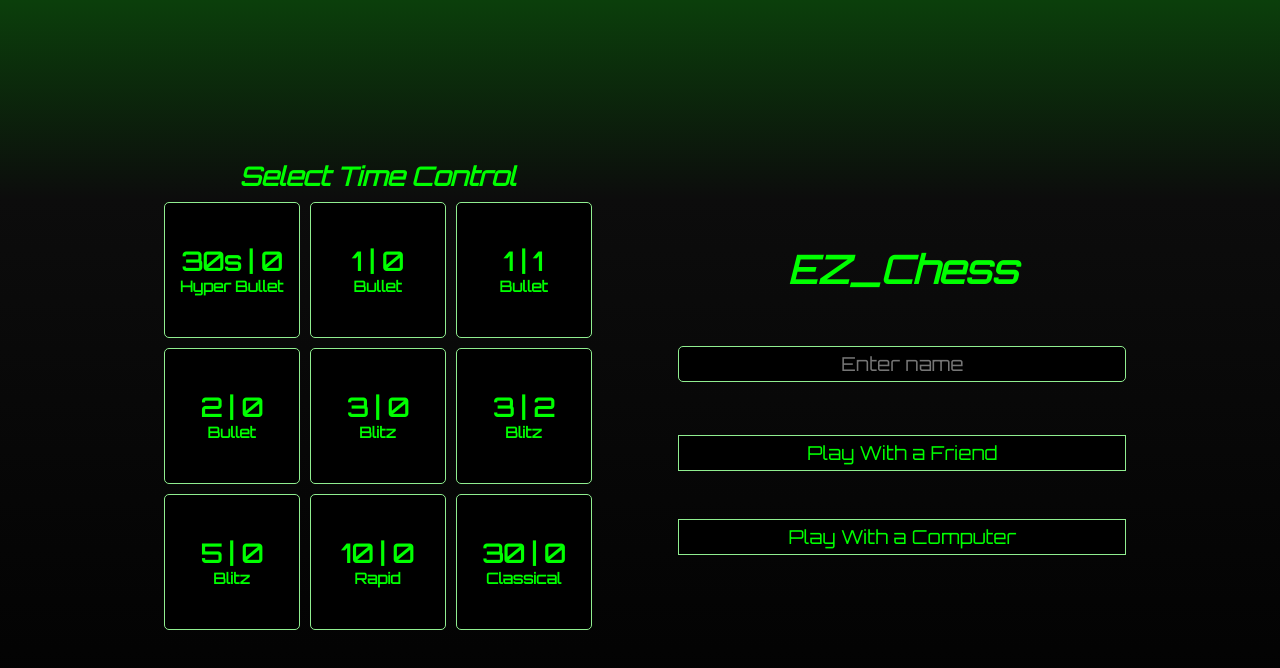
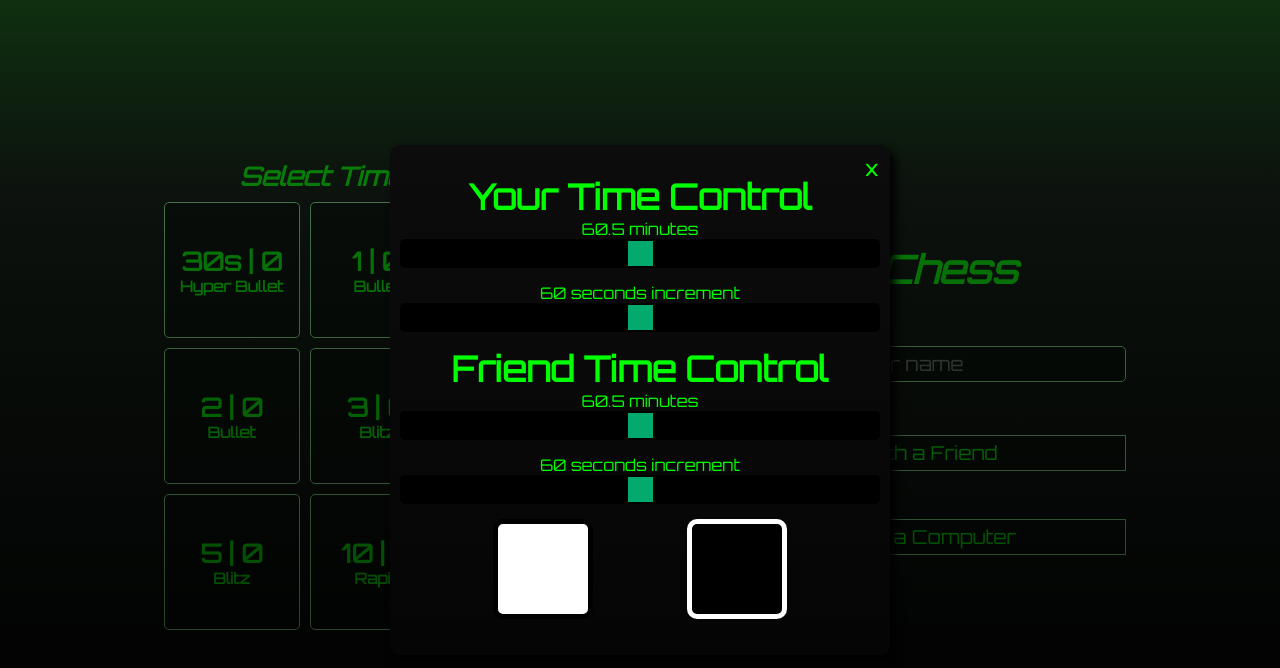
Before and after one commit to tenick/ez-chess, a website: page index.html in a window 1280 px wide. Both pictures are taken after a click on the button "Play With a Friend". Drawn offline with Linux system fonts and the light colour scheme.

Commit message:
added frontend design and functionality

```diff
--- a/index.html
+++ b/index.html
@@ -9,43 +9,64 @@
     <link rel="stylesheet" href="style.css">
 </head>
 <body>
+
     <div class="main-container">
+        <dialog id="custom-TC-dialog">
+            <div id="dialog-x" onclick="dialog.close();">X</div>
+
+            <span class="in-h">Your Time Control</span>
+            <span class="in-lbl" id="your-mins-lbl">Minutes</span>
+            <input min=".5" max="120" type="range" id="your-mins-range" step=".5" class="in-tc">
+            <span class="in-lbl" id="your-inc-secs-lbl">Secs</span>
+            <input min="0" max="120" type="range" id="your-inc-secs-range" class="in-tc">
+
+            <span class="in-h">Friend Time Control</span>
+            <span class="in-lbl" id="friend-mins-lbl">Minutes</span>
+            <input min=".5" max="120" type="range" id="friend-mins-range" step=".5" class="in-tc">
+            <span class="in-lbl" id="friend-inc-secs-lbl">Secs</span>
+            <input min="0" max="120" type="range" id="friend-inc-secs-range" class="in-tc">
+
+            <div id="chess-color-btns">
+                <button id="white-btn" onclick="play('w');"></button>
+                <button id="black-btn" onclick="play('b');"></button>
+            </div>
+        </dialog>
         <div class="container">
             <h1 class="container-label">Select Time Control</h1>
             <div class="time-ctrl-btn-container">
-                <div class="time-ctrl-btn">
+                <div class="time-ctrl-btn" onclick="tcSelected(this);">
                     <h1>30s | 0</h1>
                     <h3>Hyper Bullet</h3>
                 </div>
-                <div class="time-ctrl-btn">
+                <div class="time-ctrl-btn" onclick="tcSelected(this);">
                     <h1>1 | 0</h1>
                     <h3>Bullet</h3>
                 </div>
-                <div class="time-ctrl-btn">
+                <div class="time-ctrl-btn" onclick="tcSelected(this);">
                     <h1>1 | 1</h1>
                     <h3>Bullet</h3>
                 </div>
-                <div class="time-ctrl-btn">
+                <div class="time-ctrl-btn" onclick="tcSelected(this);">
                     <h1>2 | 0</h1>
                     <h3>Bullet</h3>
                 </div>
-                <div class="time-ctrl-btn">
+                <div class="time-ctrl-btn" onclick="tcSelected(this);">
                     <h1>3 | 0</h1>
                     <h3>Blitz</h3>
                 </div>
-                <div class="time-ctrl-btn">
+                <div class="time-ctrl-btn" onclick="tcSelected(this);">
                     <h1>3 | 2</h1>
                     <h3>Blitz</h3>
                 </div>
-                <div class="time-ctrl-btn">
+                <div class="time-ctrl-btn" onclick="tcSelected(this);">
                     <h1>5 | 0</h1>
                     <h3>Blitz</h3>
                 </div>
-                <div class="time-ctrl-btn">
+                <div class="time-ctrl-btn" onclick="tcSelected(this);">
                     <h1>10 | 0</h1>
                     <h3>Rapid</h3>
                 </div>
-                <div class="time-ctrl-btn">
+                <div class="time-ctrl-btn" onclick="tcSelected(this);">
                     <h1>30 | 0</h1>
                     <h3>Classical</h3>
                 </div>
@@ -54,9 +75,64 @@
         <div class="container2">
             <h1 class="text-logo">EZ_Chess</h1>
             <input placeholder="Enter name" class="in" type="text">
-            <button class="btn">Play With a Friend</button>
+            <button class="btn" onclick="dialog.showModal();">Play With a Friend</button>
             <button class="btn">Play With a Computer</button>
         </div>
     </div>
+
+    <script>
+        let dialog = document.getElementById('custom-TC-dialog');
+
+        var yourMinsSlider = document.getElementById("your-mins-range");
+        var yourIncSecsSlider = document.getElementById("your-inc-secs-range");
+        var friendMinsSlider = document.getElementById("friend-mins-range");
+        var friendIncSecsSlider = document.getElementById("friend-inc-secs-range");
+
+        var yourMinsLbl = document.getElementById("your-mins-lbl");
+        var yourIncSecsLbl = document.getElementById("your-inc-secs-lbl");
+        var friendMinsLbl = document.getElementById("friend-mins-lbl");
+        var friendIncSecsLbl = document.getElementById("friend-inc-secs-lbl");
+
+        function play(color) {
+            alert(color);
+        }
+
+        function tcSelected(elem) {
+            let val = elem.firstElementChild.innerHTML;
+            let TCs = val.split(' | ');
+            if (TCs[0].includes('s'))
+                TCs[0] = .5;
+            TCs[0] = parseFloat(TCs[0]);
+            TCs[1] = parseFloat(TCs[1]);
+
+            yourMinsSlider.value = TCs[0];
+            friendMinsSlider.value = TCs[0];
+            yourIncSecsSlider.value = TCs[1];
+            friendIncSecsSlider.value = TCs[1];
+            yourMinsSlider.oninput();
+            friendMinsSlider.oninput();
+            yourIncSecsSlider.oninput();
+            friendIncSecsSlider.oninput();
+
+            dialog.showModal();
+        }
+
+        function addSliderEvent(slider, label, lbl_time_unit) {
+            slider.oninput = () => {
+                let val = slider.value;
+                label.innerHTML = val + " " + lbl_time_unit;
+                if (val > 1)
+                    label.innerHTML += 's';
+                if (lbl_time_unit == 'second')
+                    label.innerHTML += ' increment';
+            };
+            slider.oninput();
+        }
+
+        addSliderEvent(yourMinsSlider, yourMinsLbl, 'minute');
+        addSliderEvent(yourIncSecsSlider, yourIncSecsLbl, 'second');
+        addSliderEvent(friendMinsSlider, friendMinsLbl, 'minute');
+        addSliderEvent(friendIncSecsSlider, friendIncSecsLbl, 'second');
+    </script>
 </body>
 </html>
--- a/package.json
+++ b/package.json
@@ -21,6 +21,7 @@
   },
   "homepage": "https://github.com/tenick/ez-chess#readme",
   "dependencies": {
-    "express": "^4.17.3"
+    "express": "^4.17.3",
+    "socket.io": "^4.4.1"
   }
 }
--- a/style.css
+++ b/style.css
@@ -12,7 +12,6 @@
 }
 
 body {
-    overflow: hidden; /* Hide scrollbars */
 }
 
 .main-container{
@@ -27,6 +26,112 @@ body {
     height: 100vh;
     justify-content:center;
     align-items: center;
+}
+
+#custom-TC-dialog {
+    text-align: center;
+    font-family: Arial, Helvetica, sans-serif;
+    font-family: 'Orbitron', sans-serif;
+    color: #0f0;
+    position: absolute;
+    top: 50%;
+    left: 50%;
+    transform: translate(-50%, -50%);
+    width: 500px;
+    height: 510px;
+    background: linear-gradient(to bottom, #0c0c0c 0%, rgb(5, 5, 5) 100%, rgb(11, 63, 11) 0%);
+    border: none;
+    border-radius: 10px;
+    box-shadow: 5px 5px 10px rgb(0, 0, 0);
+    padding: 30px 10px;
+}
+
+#chess-color-btns {
+    display: flex;
+    align-items: center;
+    justify-content: space-evenly;
+}
+
+#dialog-x {
+    position: absolute;
+    font-weight: bolder;
+    text-align: center;
+    border-radius: 50%;
+    left: 95%;
+    top: 3%;
+}
+#dialog-x:hover {
+    cursor: pointer;
+    color: white;
+}
+
+#white-btn {
+    width: 100px;
+    height: 100px;
+    background-color: white;
+    border: solid 5px black;
+    border-radius: 10px;
+    transition: 0.2s;
+}
+#black-btn {
+    width: 100px;
+    height: 100px;
+    background-color: black;
+    border: solid 5px white;
+    border-radius: 10px;
+    transition: 0.2s;
+}
+#white-btn:hover {
+    border: solid 0px white;
+    cursor: pointer;
+}
+#black-btn:hover {
+    border: solid 0px black;
+    cursor: pointer;
+}
+
+.in-h {
+    font: inherit;
+    font-size: 35px;
+    font-weight: bold;
+    display: block;
+}
+.in-tc {
+    -webkit-appearance: none;
+    width: 100%;
+    font: inherit;
+    font-size: larger;
+    text-align: center;
+    margin: 0 0 15px 0;
+    color:#0f0;
+    background: black;
+    border: none;
+    border-radius: 5px;
+    padding: 2px;
+}
+
+.in-tc::-webkit-slider-thumb {
+    -webkit-appearance: none; /* Override default look */
+    appearance: none;
+    width: 25px; /* Set a specific slider handle width */
+    height: 25px; /* Slider handle height */
+    background: #04AA6D; /* Green background */
+    cursor: pointer; /* Cursor on hover */
+}
+
+
+.in-lbl {
+    font: inherit;
+    display: block;
+}
+
+
+
+#custom-TC-dialog::backdrop {
+    background: linear-gradient(
+      rgba(19, 34, 22, 0.5),
+      rgba(0, 0, 0, 0.8)
+    );
 }
 
 .container{
@@ -70,6 +175,7 @@ body {
     color: black;
     border: 1px solid red;
     background-color: white;
+    cursor: pointer;
 }
 
 .in{
@@ -195,7 +301,7 @@ body {
 
 #chess-interface {
     width: 30vw;
-    height: 100vh;
+    height: 80vh;
 }
 
 #chess-match-interface {
```
Also changed, not shown: chess.html (+3 -0 lines), server.js (+8 -1 lines), 1 other file.
